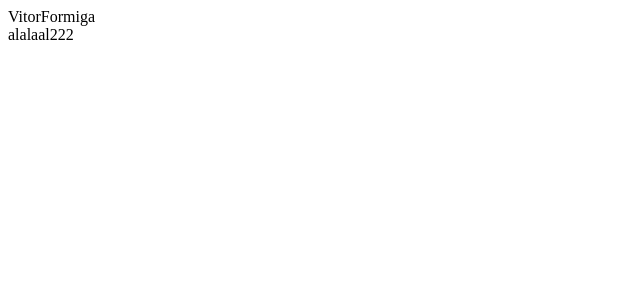
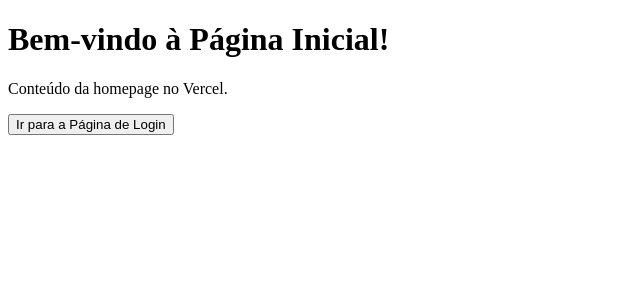
Before and after one commit to VitorFormiga/VitorFormiga, a Next.js app: page / in a window 1280 px wide. Shown: the top 300 px of the page, without its empty margins (0-640 px from the left). Built offline with nearby package versions, Linux system fonts and the light colour scheme.

Commit message:
11.06.2025  09

```diff
--- a/src/pages/index.tsx
+++ b/src/pages/index.tsx
@@ -1,9 +1,15 @@
+// pages/index.js
+import React from 'react';
+import Link from 'next/link'; // Importe o componente Link
+
 export default function Home() {
-    return (
-	<div>
-        <div>VitorFormiga</div>
-		<div>alalaal222</div>
-
-		</div>
-    )
+  return (
+    <div>
+      <h1>Bem-vindo à Página Inicial!</h1>
+      <p>Conteúdo da homepage no Vercel.</p>
+	  <Link href="/login">
+        <button>Ir para a Página de Login</button>
+      </Link>
+    </div>
+  );
 }
```
Also changed, not shown: src/pages/main.js (deleted, +0 -15 lines), old/Novo Documento de Texto.txt (added), old/next.config.js.txt (added).
